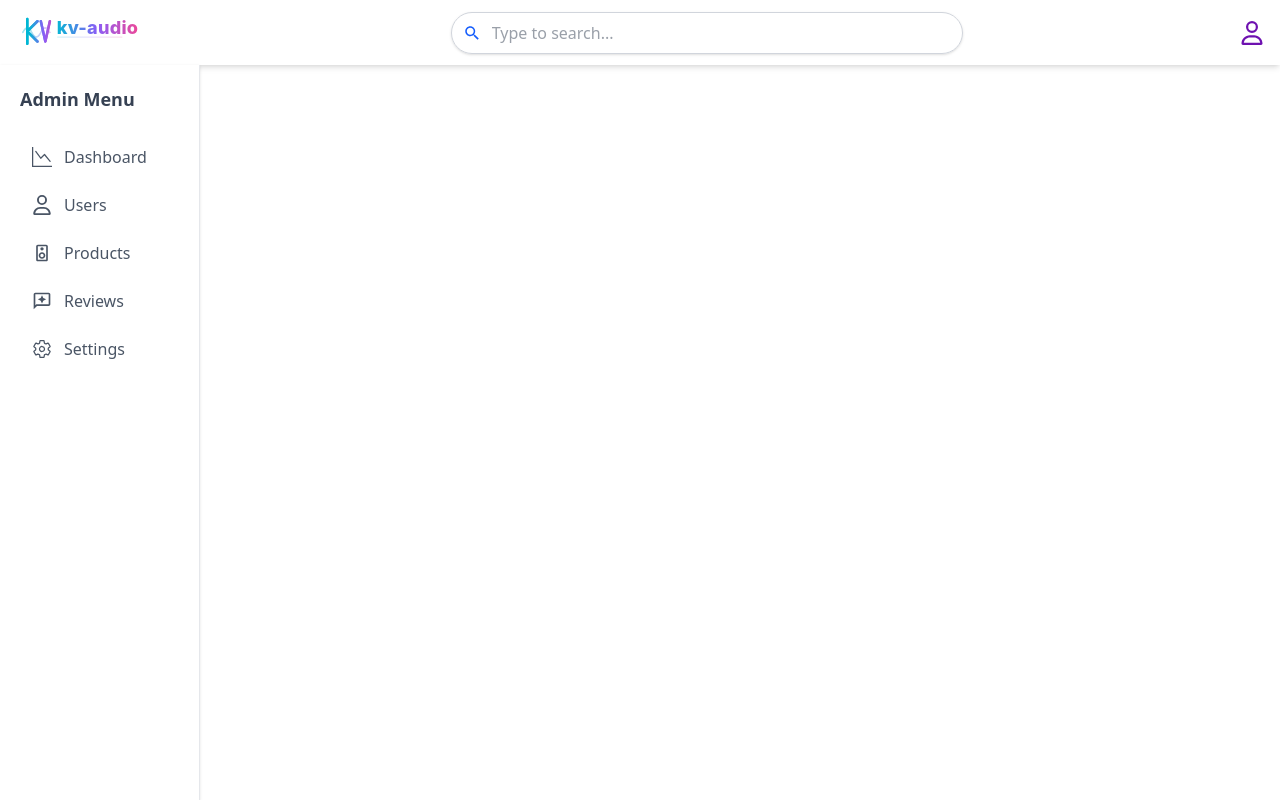
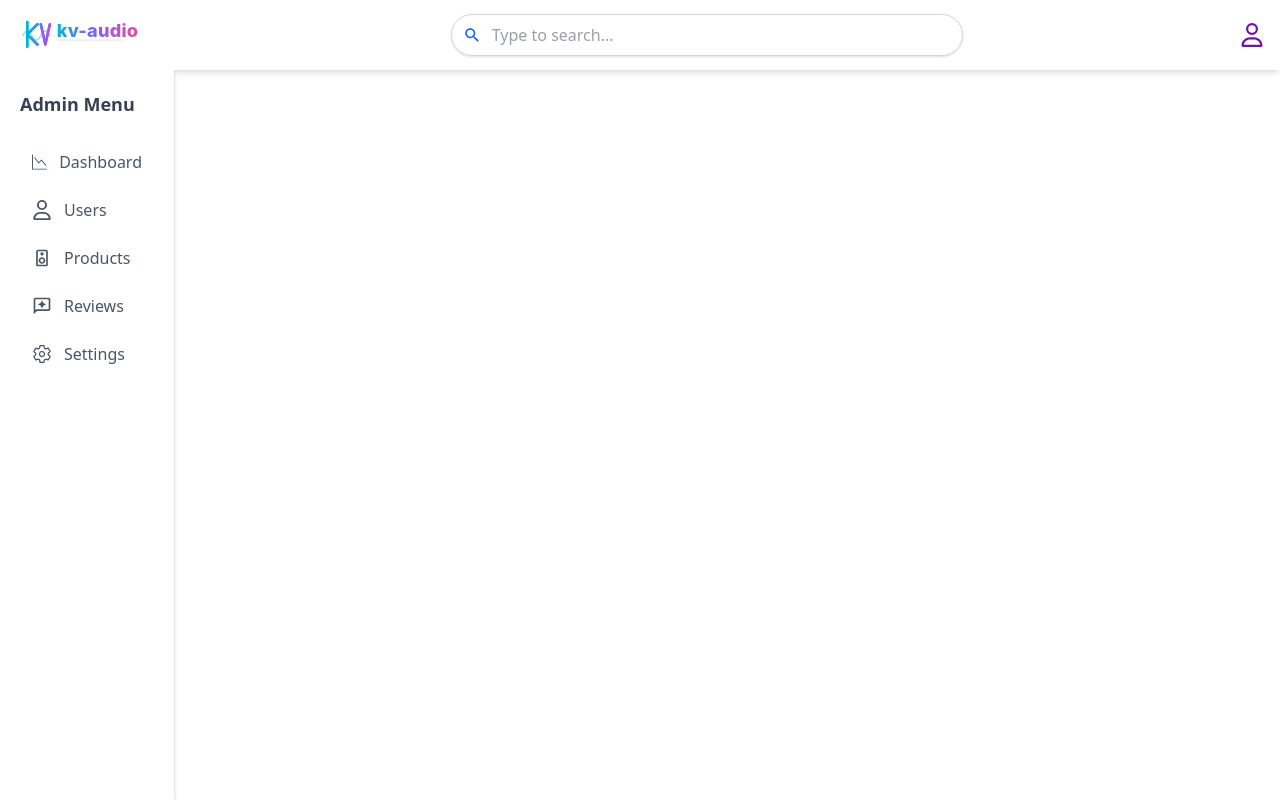
Before and after one commit to SithijaX/kv-audio-frondend, a React (Vite) app: page /admin in a window 1280 px wide. Built offline with nearby package versions, Linux system fonts and the light colour scheme.

Commit message:
Update AdminPageHeader height and adjust layout in AdminPage for improved design

```diff
--- a/src/components/adminPageHeader.jsx
+++ b/src/components/adminPageHeader.jsx
@@ -7,7 +7,7 @@ import { IoMdSearch } from "react-icons/io";
 export default function AdminPageHeader(){
     return (
         <>
-            <header className="w-full h-[65px] shadow-md flex items-center px-4 gap-4 bg-white">
+            <header className="w-full h-[70px] shadow-md flex items-center px-4 gap-4 bg-white">
                 {/* Logo */}
                 <img
                     src="/kv-audio-logo.svg"
--- a/src/pages/admin/adminPage.jsx
+++ b/src/pages/admin/adminPage.jsx
@@ -21,9 +21,9 @@ export default function AdminPage() {
         {/* Header */}
         <AdminPageHeader />
 
-        <div className="w-screen h-[calc(100vh-65px)] flex }">
+        <div className="w-screen h-[calc(100vh-70px)] flex overflow-hidden">
           {/* side bar */}
-          <aside className="w-[200px] h-full bg-white border-r border-gray-200 p-5 shadow-sm">
+          <aside className="w-[175px] h-full bg-white border-r border-gray-200 p-5 shadow-sm">
 
             {/*Side bar title */}
             <h2 className="text-lg font-semibold text-gray-700 mb-6">
```
